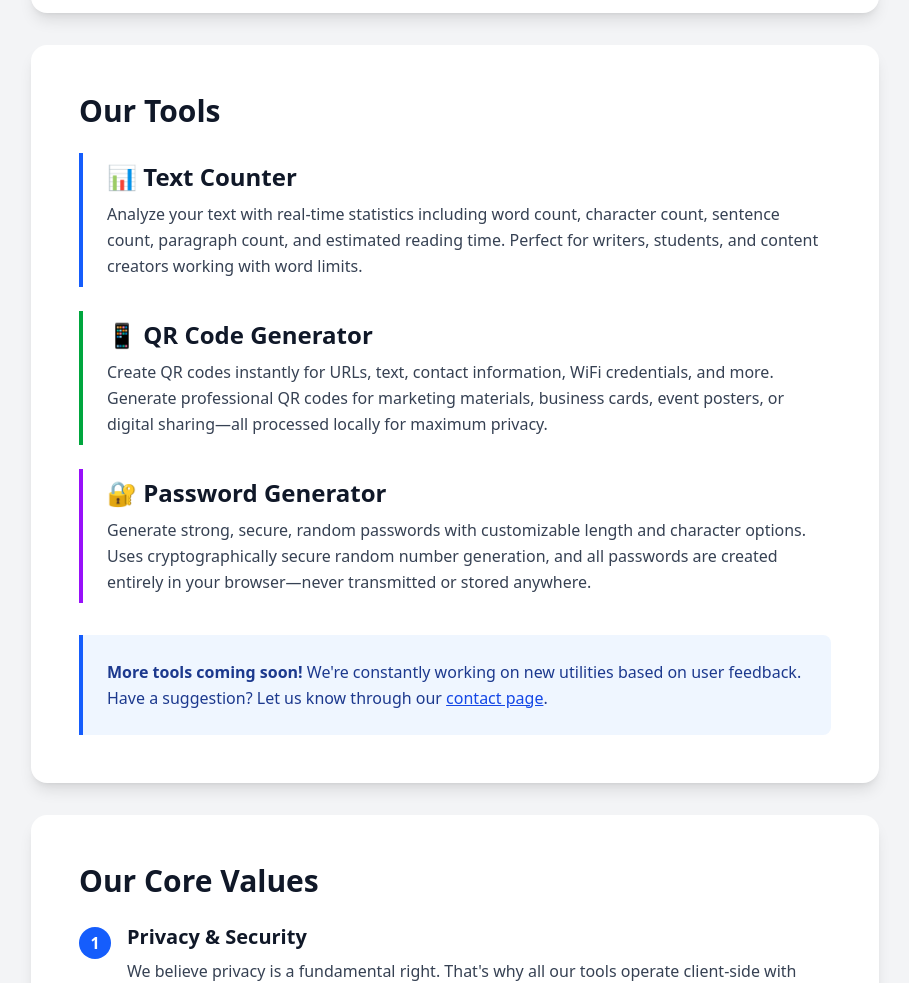
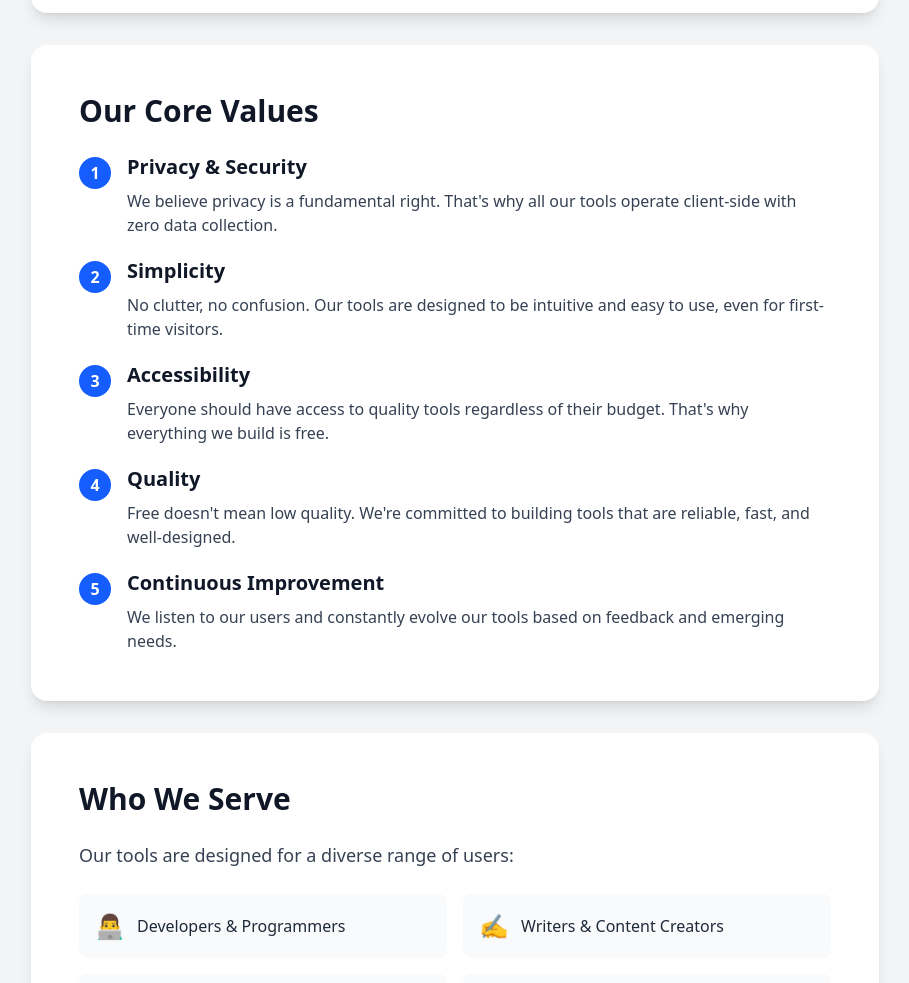
Before and after one commit to abuzarsid7/abitech-tools, a website: page about/index.html in a window 1280 px wide. Shown: the part 1373-2356 px from the top of the page, without its empty margins (185-1094 px from the left). Drawn offline with Linux system fonts and the light colour scheme; files that its build step writes are made by us from their sources.

Commit message:
removed unwanted part of about page

```diff
--- a/about/index.html
+++ b/about/index.html
@@ -96,45 +96,6 @@
           </p>
         </div>
 
-      </div>
-    </div>
-
-    <!-- Our Tools -->
-    <div class="bg-white rounded-2xl shadow-lg p-8 md:p-12 mb-8">
-      <h2 class="text-3xl font-bold text-gray-900 mb-6">Our Tools</h2>
-
-      <div class="space-y-6">
-
-        <!-- Tool 1 -->
-        <div class="border-l-4 border-blue-600 pl-6 py-2">
-          <h3 class="text-2xl font-bold text-gray-900 mb-2">📊 Text Counter</h3>
-          <p class="text-gray-700 leading-relaxed">
-            Analyze your text with real-time statistics including word count, character count, sentence count, paragraph count, and estimated reading time. Perfect for writers, students, and content creators working with word limits.
-          </p>
-        </div>
-
-        <!-- Tool 2 -->
-        <div class="border-l-4 border-green-600 pl-6 py-2">
-          <h3 class="text-2xl font-bold text-gray-900 mb-2">📱 QR Code Generator</h3>
-          <p class="text-gray-700 leading-relaxed">
-            Create QR codes instantly for URLs, text, contact information, WiFi credentials, and more. Generate professional QR codes for marketing materials, business cards, event posters, or digital sharing—all processed locally for maximum privacy.
-          </p>
-        </div>
-
-        <!-- Tool 3 -->
-        <div class="border-l-4 border-purple-600 pl-6 py-2">
-          <h3 class="text-2xl font-bold text-gray-900 mb-2">🔐 Password Generator</h3>
-          <p class="text-gray-700 leading-relaxed">
-            Generate strong, secure, random passwords with customizable length and character options. Uses cryptographically secure random number generation, and all passwords are created entirely in your browser—never transmitted or stored anywhere.
-          </p>
-        </div>
-
-      </div>
-
-      <div class="mt-8 bg-blue-50 border-l-4 border-blue-600 p-6 rounded-r-lg">
-        <p class="text-blue-900 leading-relaxed">
-          <strong>More tools coming soon!</strong> We're constantly working on new utilities based on user feedback. Have a suggestion? Let us know through our <a href="./contact.html" class="text-blue-700 underline hover:text-blue-800">contact page</a>.
-        </p>
       </div>
     </div>
 
```
Also changed, not shown: index.html (+1 -1 lines), assets/text-counters.svg (renamed from assets/Text-counter.svg).
